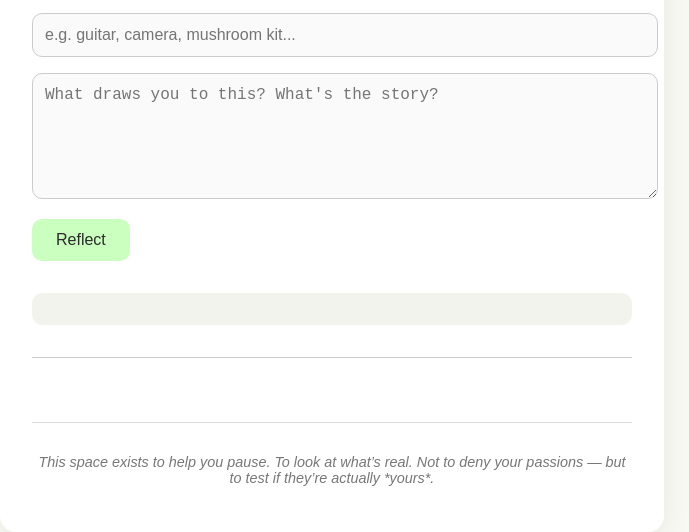
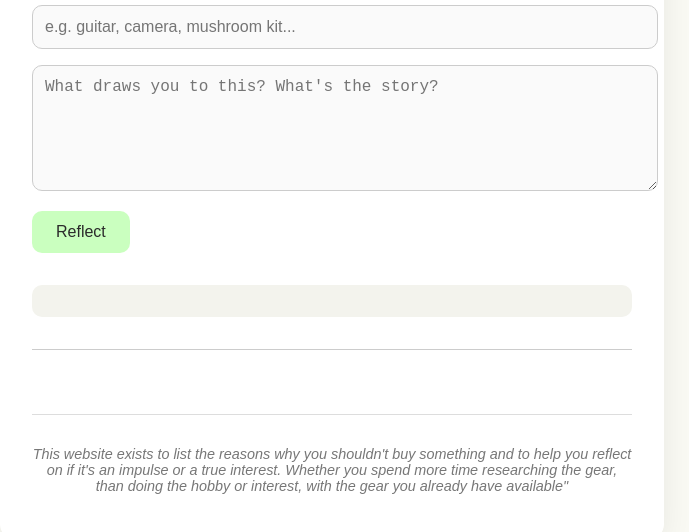
Before and after one commit to Stagnir/adhdimpulse, a plain HTML site: page index.html in a window 1280 px wide. Shown: the part 195-727 px from the top of the page, without its empty margins (308-997 px from the left). Drawn offline with Linux system fonts and the light colour scheme; a web font is replaced by a local one.

Commit message:
Update index.html

```diff
--- a/index.html
+++ b/index.html
@@ -24,7 +24,7 @@
     <footer class="mission">
       <p>
         <em>
-          This space exists to help you pause. To look at what’s real. Not to deny your passions — but to test if they’re actually *yours*.
+          This website exists to list the reasons why you shouldn't buy something and to help you reflect on if it's an impulse or a true interest. Whether you spend more time researching the gear, than doing the hobby or interest, with the gear you already have available"
         </em>
       </p>
     </footer>
```
